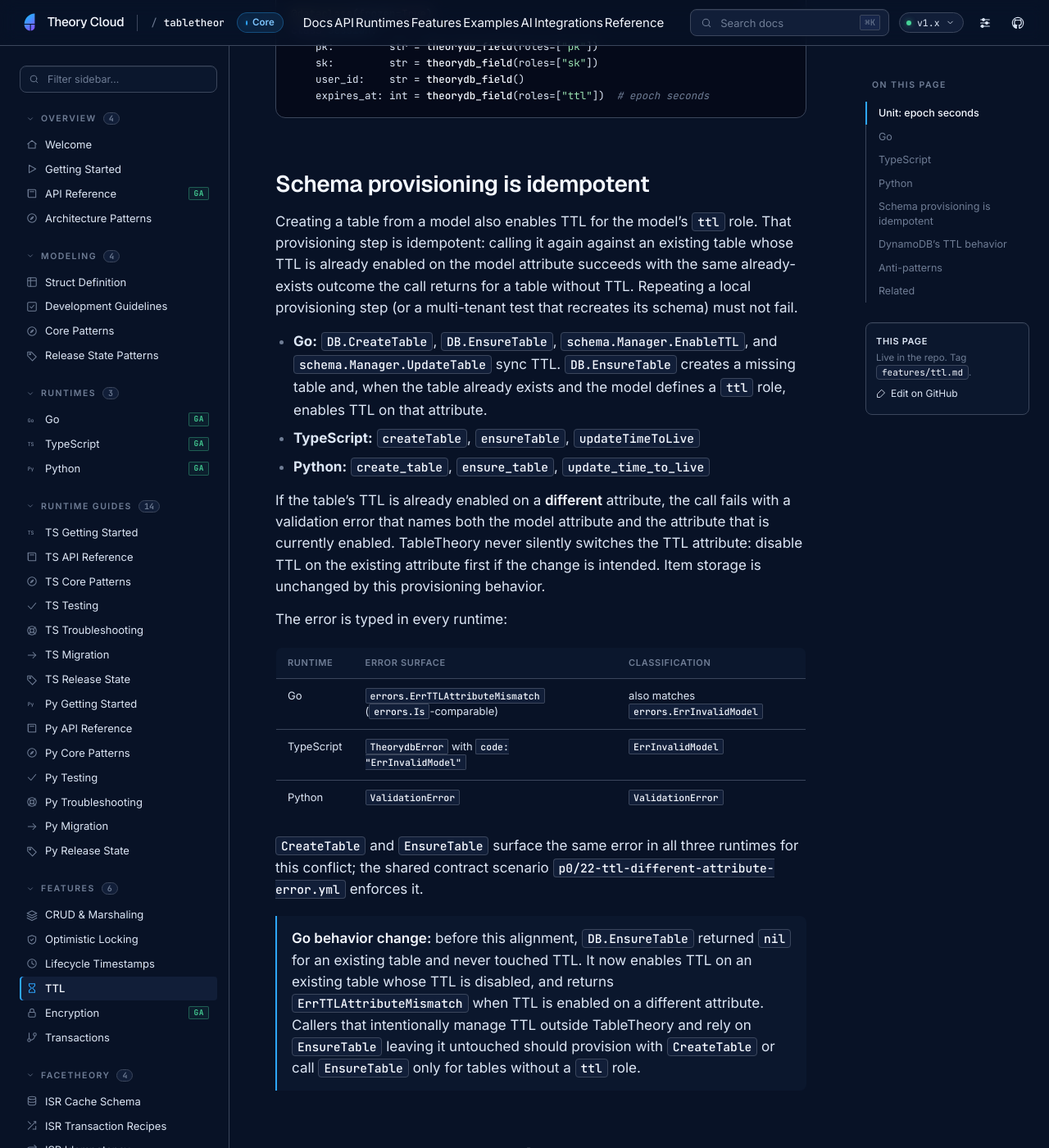
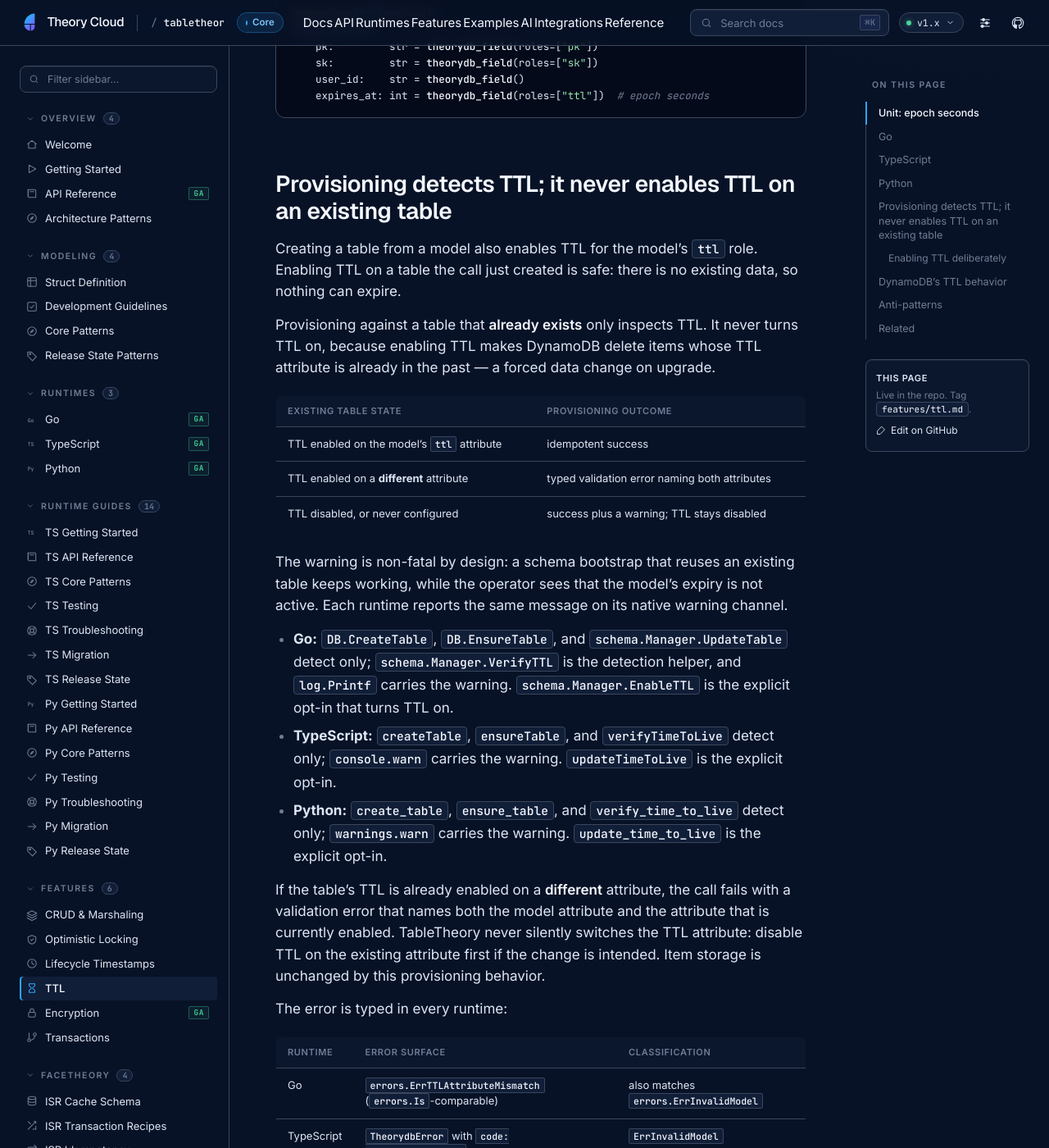
Before and after one commit to theory-cloud/TableTheory, a Jekyll site: the page built from docs/features/ttl.md, in a window 1280 px wide and 1400 px high, scrolled down 1829 px. Shown: the whole window at 82% size. Built offline with Jekyll 4.4.1, drawn with Linux system fonts in a browser that asks for light colours; some of the changed text lies outside the part shown.

Commit message:
docs: document detect-only TTL provisioning
Rewrite the TTL provisioning section around the detect-never-enable rule, record the breaking change for TypeScript, Python, and Go, and refresh the generated API reference for verifyTimeToLive/verify_time_to_live.

Refs Factory docs/058 LOCAL-T1.6

````diff
--- a/docs/features/ttl.md
+++ b/docs/features/ttl.md
@@ -72,21 +72,36 @@ class Session:
     expires_at: int = theorydb_field(roles=["ttl"])  # epoch seconds
 ```
 
-## Schema provisioning is idempotent
+## Provisioning detects TTL; it never enables TTL on an existing table
 
-Creating a table from a model also enables TTL for the model's `ttl` role. That
-provisioning step is idempotent: calling it again against an existing table whose
-TTL is already enabled on the model attribute succeeds with the same
-already-exists outcome the call returns for a table without TTL. Repeating a
-local provisioning step (or a multi-tenant test that recreates its schema) must
-not fail.
+Creating a table from a model also enables TTL for the model's `ttl` role.
+Enabling TTL on a table the call just created is safe: there is no existing
+data, so nothing can expire.
 
-- **Go:** `DB.CreateTable`, `DB.EnsureTable`, `schema.Manager.EnableTTL`, and
-  `schema.Manager.UpdateTable` sync TTL. `DB.EnsureTable` creates a missing
-  table and, when the table already exists and the model defines a `ttl` role,
-  enables TTL on that attribute.
-- **TypeScript:** `createTable`, `ensureTable`, `updateTimeToLive`
-- **Python:** `create_table`, `ensure_table`, `update_time_to_live`
+Provisioning against a table that **already exists** only inspects TTL. It never
+turns TTL on, because enabling TTL makes DynamoDB delete items whose TTL
+attribute is already in the past — a forced data change on upgrade.
+
+| Existing table state | Provisioning outcome |
+| --- | --- |
+| TTL enabled on the model's `ttl` attribute | idempotent success |
+| TTL enabled on a **different** attribute | typed validation error naming both attributes |
+| TTL disabled, or never configured | success plus a warning; TTL stays disabled |
+
+The warning is non-fatal by design: a schema bootstrap that reuses an existing
+table keeps working, while the operator sees that the model's expiry is not
+active. Each runtime reports the same message on its native warning channel.
+
+- **Go:** `DB.CreateTable`, `DB.EnsureTable`, and `schema.Manager.UpdateTable`
+  detect only; `schema.Manager.VerifyTTL` is the detection helper, and
+  `log.Printf` carries the warning. `schema.Manager.EnableTTL` is the explicit
+  opt-in that turns TTL on.
+- **TypeScript:** `createTable`, `ensureTable`, and `verifyTimeToLive` detect
+  only; `console.warn` carries the warning. `updateTimeToLive` is the explicit
+  opt-in.
+- **Python:** `create_table`, `ensure_table`, and `verify_time_to_live` detect
+  only; `warnings.warn` carries the warning. `update_time_to_live` is the
+  explicit opt-in.
 
 If the table's TTL is already enabled on a **different** attribute, the call
 fails with a validation error that names both the model attribute and the
@@ -106,12 +121,25 @@ The error is typed in every runtime:
 this conflict; the shared contract scenario
 `p0/22-ttl-different-attribute-error.yml` enforces it.
 
-> **Go behavior change:** before this alignment, `DB.EnsureTable` returned `nil`
-> for an existing table and never touched TTL. It now enables TTL on an existing
-> table whose TTL is disabled, and returns `ErrTTLAttributeMismatch` when TTL is
-> enabled on a different attribute. Callers that intentionally manage TTL outside
-> TableTheory and rely on `EnsureTable` leaving it untouched should provision with
-> `CreateTable` or call `EnsureTable` only for tables without a `ttl` role.
+### Enabling TTL deliberately
+
+Because provisioning leaves an existing table untouched, enabling TTL is an
+explicit step. Use the runtime helper, the DynamoDB `UpdateTimeToLive` API, or
+your infrastructure-as-code:
+
+- Go: `schema.Manager.EnableTTL(model)`
+- TypeScript: `updateTimeToLive(ddb, model)`
+- Python: `update_time_to_live(model)`
+
+Enabling TTL on a table that already holds items is a data-affecting change:
+DynamoDB starts deleting items whose tagged attribute is in the past. That is
+why it is never implicit.
+
+> **Go behavior change:** `DB.EnsureTable` still leaves an existing table's TTL
+> alone, but it can now return `errors.ErrTTLAttributeMismatch` when the table's
+> TTL is enabled on a different attribute than the model's `ttl` role, where it
+> previously returned `nil`. Callers that relied on `EnsureTable` succeeding
+> regardless of TTL state must handle that typed error.
 
 ## DynamoDB's TTL behavior
 
````
Also changed, not shown: docs/runtimes/python/api-reference.md (+7 -0 lines), docs/runtimes/typescript/api-reference.md (+7 -0 lines), py/docs/api-reference.md (+7 -0 lines), ts/docs/api-reference.md (+7 -0 lines), CHANGELOG.md.
